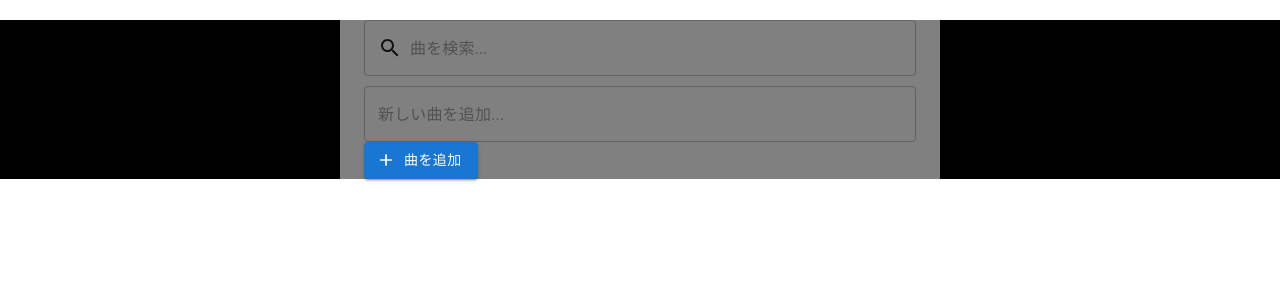
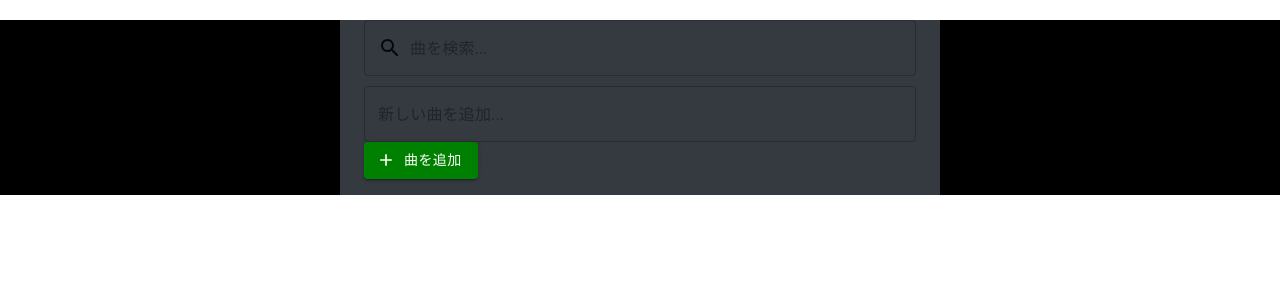
Before and after one commit to soritekun/dj_library, a React (Create React App) app in the folder frontend/: page / in a window 1280 px wide. Shown: the top 300 px of the page. Built offline with nearby package versions, Linux system fonts and the light colour scheme.

Commit message:
add Main 追加した曲の欄が繋がる現象の改善

```diff
--- a/frontend/src/Component/Main.css
+++ b/frontend/src/Component/Main.css
@@ -6,7 +6,6 @@
 .input-SongList {
     margin-bottom: 10px;
     border-radius: 5px;
-    background-color: #444;
   }
 .box{
     color: #fff;
@@ -27,5 +26,5 @@
   .container {
     margin-top: 20px;
     flex-grow: 1;
-    background-color: #808080;
+    background-color: #343a40;
   }
--- a/frontend/src/Component/Main.js
+++ b/frontend/src/Component/Main.js
@@ -46,6 +46,7 @@ function Main() {
                   fullWidth
                   variant="outlined"
                   value={song}
+                  style={{backgroundColor: '#444'}}
                   InputProps={{
                     readOnly: true,
                   }}
@@ -55,7 +56,7 @@ function Main() {
           </div>
         </div>
 
-        <div className='Music_add_bottom'>
+        <div>
           <TextField
             fullWidth
             variant="outlined"
@@ -63,7 +64,7 @@ function Main() {
             value={newSong}
             onChange={(e) => setNewSong(e.target.value)}
           />
-          <Button onClick={addSong} variant="contained" color="primary" startIcon={<AddIcon />}>
+          <Button onClick={addSong} variant="contained" style={{backgroundColor: 'green'}} startIcon={<AddIcon />} sx = {{mb:2}}>
             曲を追加
           </Button>
         </div>
```
